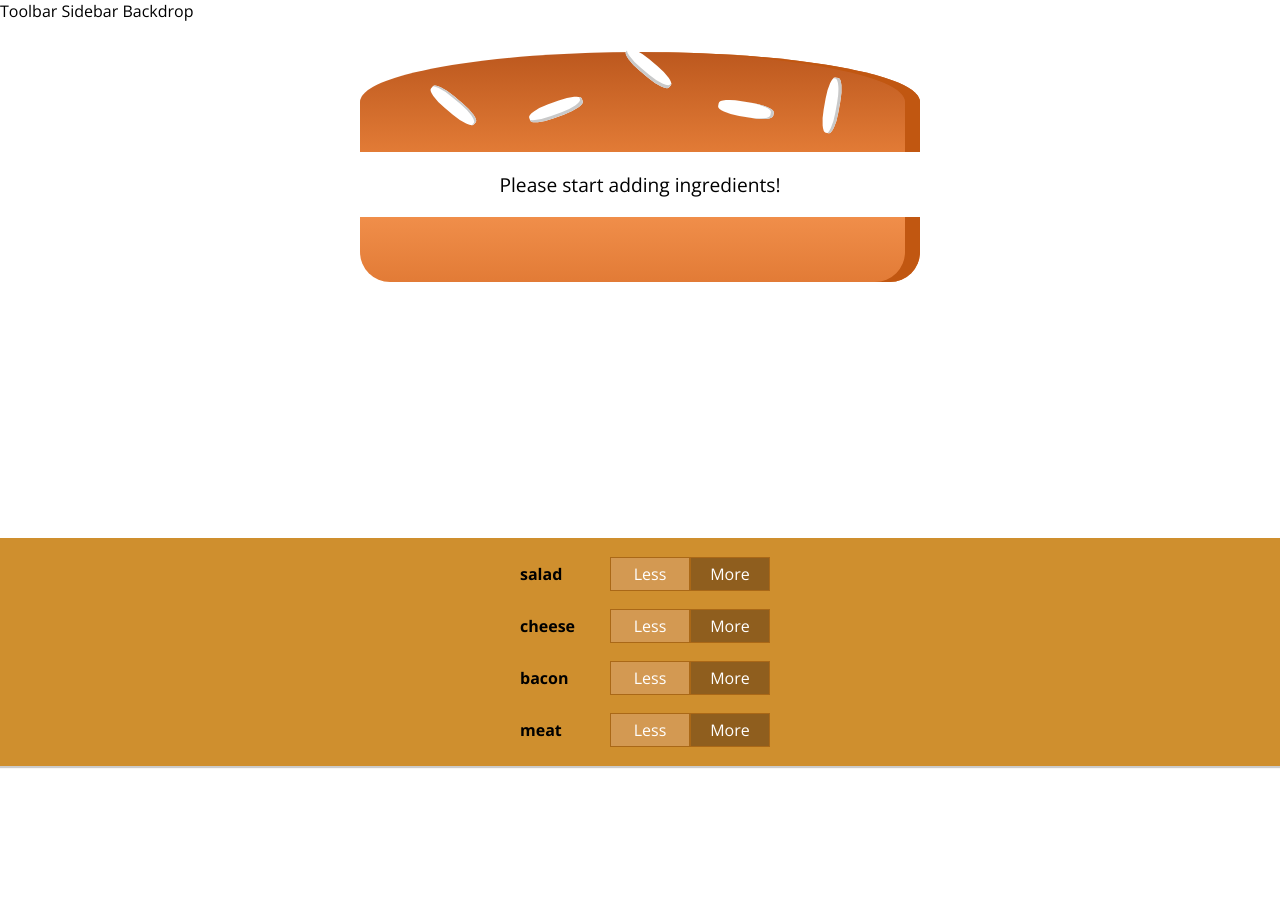
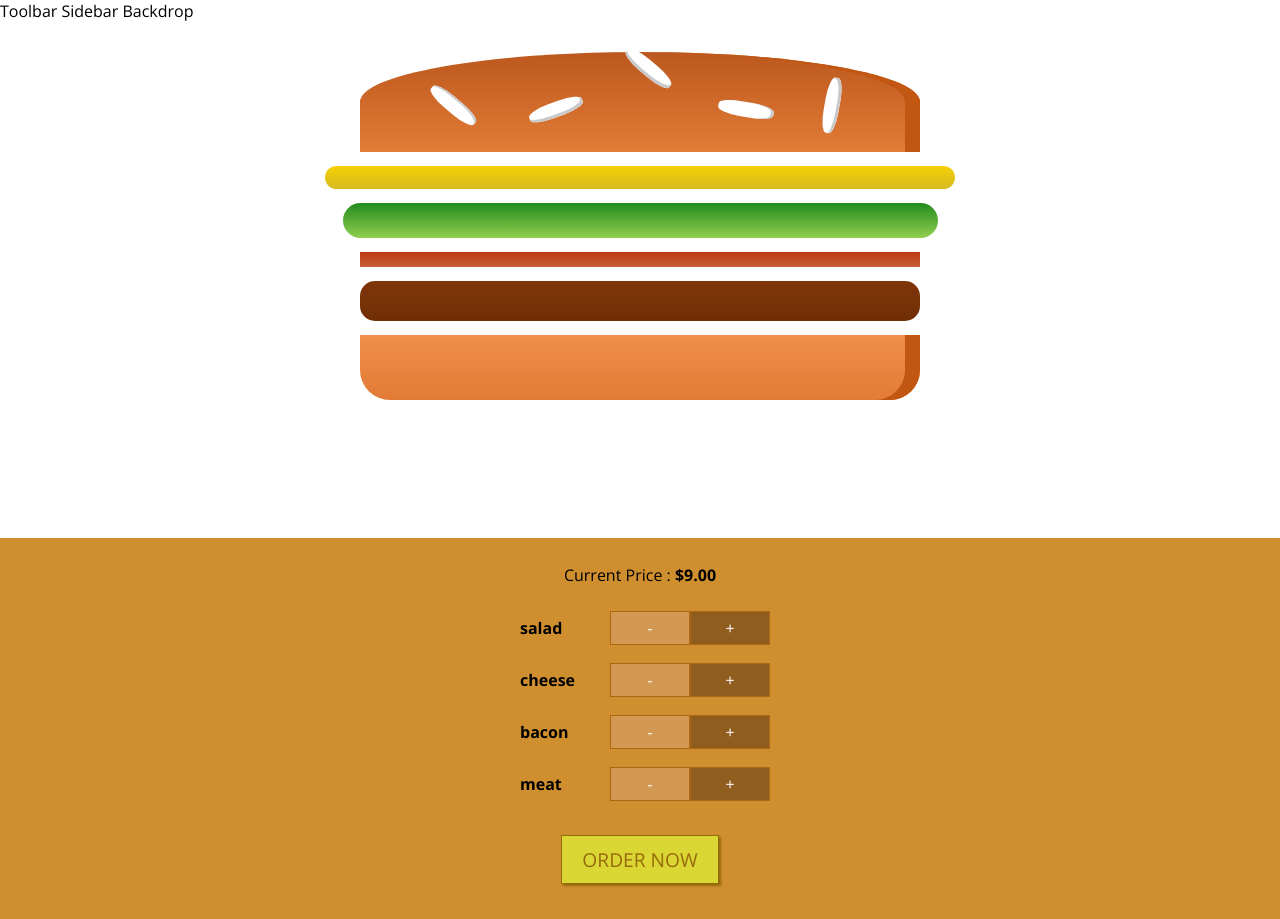
Before and after one commit to Shsharma93/Burger-Builder, a React (Create React App) app: page / in a window 1280 px wide. Before the commit the page ends 800 px from the top, so only its background shows below. Built offline with nearby package versions, Linux system fonts and the light colour scheme.

Commit message:
Order now button added

```diff
--- a/src/components/Burger/BuildControls/BuildControl/BuildControl.js
+++ b/src/components/Burger/BuildControls/BuildControl/BuildControl.js
@@ -4,11 +4,15 @@ import classes from "./BuildControl.module.css";
 const buildControl = props => (
   <div className={classes.BuildControl}>
     <div className={classes.Label}>{props.label}</div>
-    <button className={classes.Less} onClick={props.removed}>
-      Less
+    <button
+      className={classes.Less}
+      onClick={props.removed}
+      disabled={props.disabled}
+    >
+      -
     </button>
     <button className={classes.More} onClick={props.added}>
-      More
+      +
     </button>
   </div>
 );
--- a/src/components/Burger/BuildControls/BuildControls.js
+++ b/src/components/Burger/BuildControls/BuildControls.js
@@ -12,14 +12,21 @@ const buildControls = props => {
 
   return (
     <div className={classes.BuildControls}>
+      <p>
+        Current Price : <strong>${props.price.toFixed(2)}</strong>
+      </p>
       {controls.map(ctrl => (
         <BuildControl
           key={ctrl.label}
           label={ctrl.type}
           added={() => props.ingredientAdded(ctrl.type)}
           removed={() => props.ingredientRemoved(ctrl.type)}
+          disabled={props.disabled[ctrl.type]}
         />
       ))}
+      <button className={classes.OrderButton} disabled={!props.purchasable}>
+        ORDER NOW
+      </button>
     </div>
   );
 };
--- a/src/components/Burger/BuildControls/BuildControls.module.css
+++ b/src/components/Burger/BuildControls/BuildControls.module.css
@@ -8,3 +8,46 @@
   margin: auto;
   padding: 10px 0px;
 }
+
+.OrderButton {
+  background-color: #dad735;
+  outline: none;
+  cursor: pointer;
+  border: 1px solid #966909;
+  color: #966909;
+  font-family: inherit;
+  font-size: 1.2em;
+  margin: 25px;
+  padding: 10px 20px;
+  box-shadow: 2px 2px 2px #966909;
+}
+
+.OrderButton:hover,
+.OrderButton:active {
+  background-color: #a0db41;
+  border: 1px solid #966909;
+  color: #966909;
+}
+
+.OrderButton:disabled {
+  background-color: #c7c6c6;
+  cursor: not-allowed;
+  border: 1px solid #ccc;
+  color: #888888;
+}
+
+.OrderButton:not(:disabled) {
+  animation: enable 0.3s linear;
+}
+
+@keyframes enable {
+  0% {
+    transform: scale(1);
+  }
+  60% {
+    transform: scale(1.1);
+  }
+  100% {
+    transform: scale(1);
+  }
+}
--- a/src/containers/BurgerBuilder/BurgerBuilder.js
+++ b/src/containers/BurgerBuilder/BurgerBuilder.js
@@ -4,24 +4,38 @@ import Burger from "../../components/Burger/Burger";
 import BuildControls from "../../components/Burger/BuildControls/BuildControls";
 
 const INGREDIENT_PRICES = {
-  salad: 0.5,
-  cheese: 0.4,
-  meat: 1.5,
-  bacon: 0.8
+  salad: 1,
+  cheese: 0.5,
+  meat: 2,
+  bacon: 1.5
 };
 
 class BurgerBuilder extends Component {
   state = {
     ingredients: {
-      cheese: 0,
-      salad: 0,
-      bacon: 0,
-      meat: 0
+      cheese: 1,
+      salad: 1,
+      bacon: 1,
+      meat: 1
     },
-    totalPrice: 4
+    totalPrice: 9,
+    purchasable: false
   };
 
-  addIngredientHandler = type => {
+  componentDidMount = () => {
+    this.updatePurchasable();
+  };
+
+  updatePurchasable = () => {
+    const ingredients = { ...this.state.ingredients };
+    let sum = 0;
+    Object.values(ingredients).forEach(el => {
+      sum += el;
+    });
+    this.setState({ purchasable: sum > 0 });
+  };
+
+  addIngredientHandler = async type => {
     let updatedIngredients = { ...this.state.ingredients };
     let oldCount = updatedIngredients[type];
     let updatedCounted = oldCount + 1;
@@ -29,10 +43,14 @@ class BurgerBuilder extends Component {
     let priceAddition = INGREDIENT_PRICES[type];
     let oldPrice = this.state.totalPrice;
     let newPrice = oldPrice + priceAddition;
-    this.setState({ ingredients: updatedIngredients, totalPrice: newPrice });
+    await this.setState({
+      ingredients: updatedIngredients,
+      totalPrice: newPrice
+    });
+    this.updatePurchasable();
   };
 
-  removeIngredientHandler = type => {
+  removeIngredientHandler = async type => {
     let updatedIngredients = { ...this.state.ingredients };
     let oldCount = updatedIngredients[type];
     if (oldCount > 0) {
@@ -41,17 +59,32 @@ class BurgerBuilder extends Component {
       let priceAddition = INGREDIENT_PRICES[type];
       let oldPrice = this.state.totalPrice;
       let newPrice = oldPrice - priceAddition;
-      this.setState({ ingredients: updatedIngredients, totalPrice: newPrice });
+      await this.setState({
+        ingredients: updatedIngredients,
+        totalPrice: newPrice
+      });
+      this.updatePurchasable();
     }
   };
 
   render() {
+    const disabledInfo = {
+      ...this.state.ingredients
+    };
+
+    for (let key in disabledInfo) {
+      disabledInfo[key] = disabledInfo[key] <= 0;
+    }
+
     return (
       <Aux>
         <Burger ingredients={this.state.ingredients} />
         <BuildControls
           ingredientAdded={this.addIngredientHandler}
           ingredientRemoved={this.removeIngredientHandler}
+          disabled={disabledInfo}
+          price={this.state.totalPrice}
+          purchasable={this.state.purchasable}
         />
       </Aux>
     );
```
